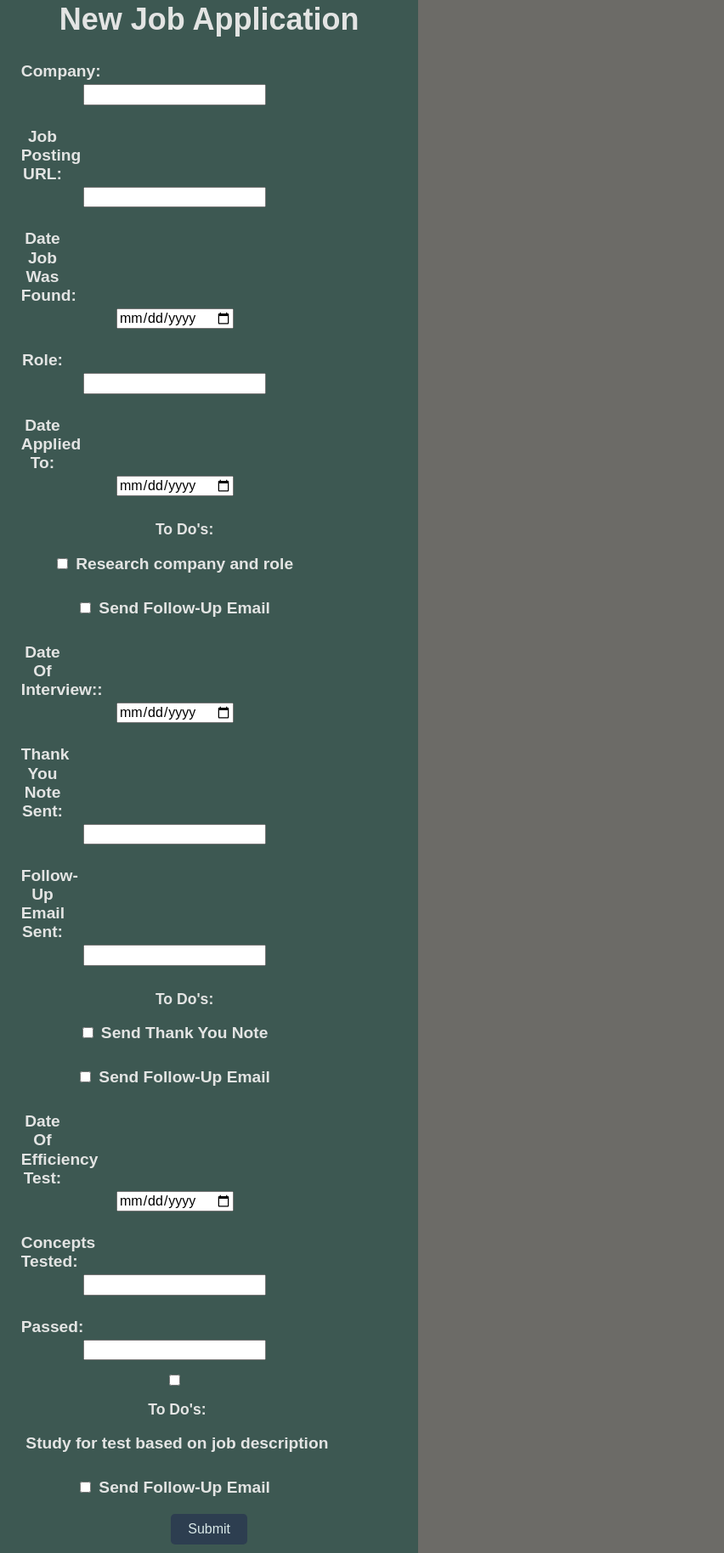
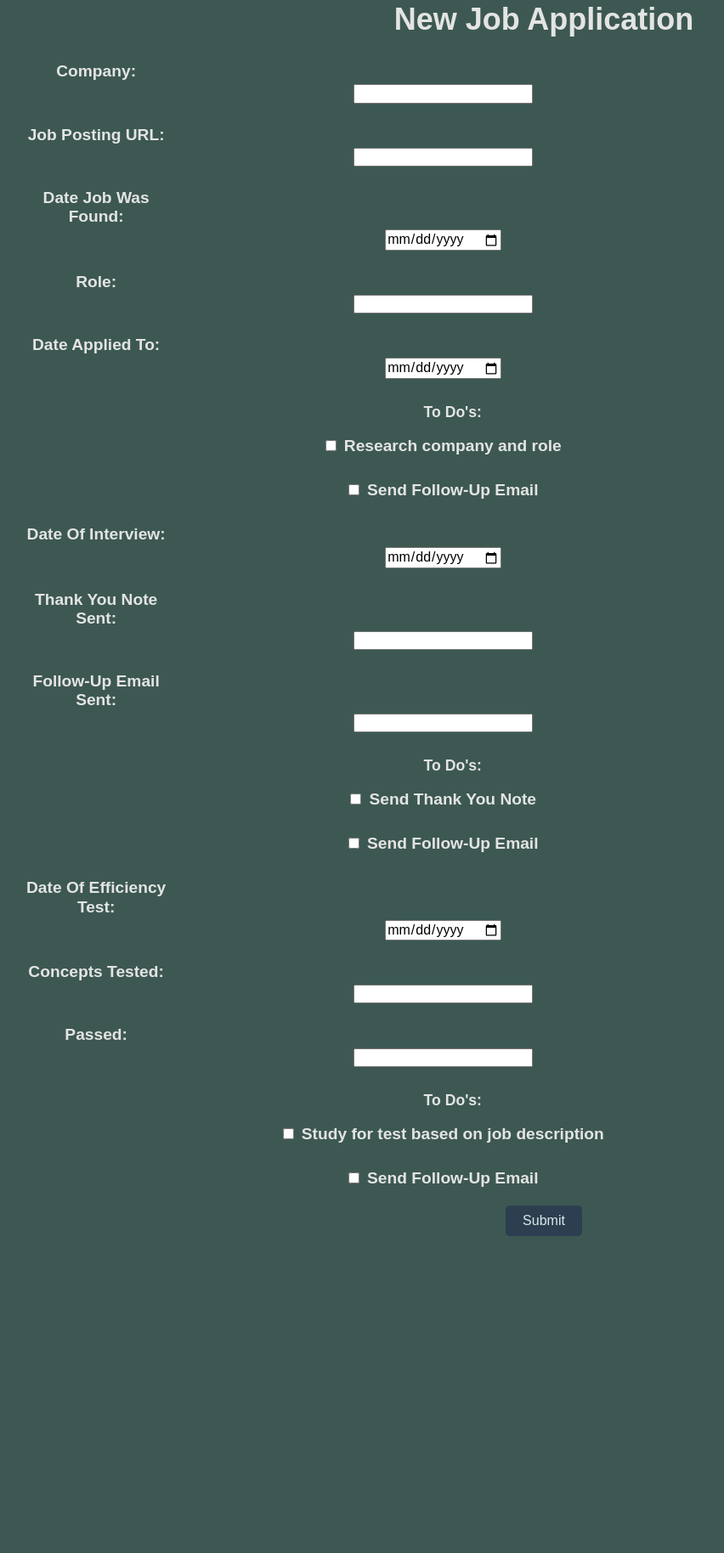
Before and after one commit to hkidd/Jobster, a Node server app: page /newApp in a window 1280 px wide. Shown: the part 147-1975 px from the top of the page at 85% size, without its empty margins (0-852 px from the left). After the commit the page ends 1612 px from the top, so only its background shows below. Run offline with Node 20, Linux system fonts and the light colour scheme; some libraries are stand-ins or nearby versions.

Commit message:
updating css file

```diff
--- a/controllers/application-routes.js
+++ b/controllers/application-routes.js
@@ -123,8 +123,12 @@
     // Otherwise, render the 'signup' template
     res.render('signup');
 });
-
+// New job application route
 router.get('/newApp', (req, res) => {
     res.render('newApp');
 });
+// Edit application route
+router.get('/editApp', (req, res) => {
+    res.render('editApp');
+});
 module.exports = router;
--- a/public/css/style.css
+++ b/public/css/style.css
@@ -7,6 +7,12 @@
     --dark: #3dd28f;
     --error: rgb(228, 46, 1);
     --border-radius: 0.3rem;
+}
+
+* {
+    margin: 0;
+    padding: 0;
+    max-width: 100%;
 }
 
 body {
@@ -66,16 +72,6 @@
     background-color: var(--dark);
 }
 
-.gallery {
-    flex: 4;
-    background-color: #fff;
-    padding: 50px;
-    display: flex;
-    flex-flow: row wrap;
-    justify-content: center;
-    align-items: center;
-}
-
 .btn-no-style {
     background: none;
     border: none;
@@ -90,6 +86,10 @@
 img {
     max-width: 100%;
     height: auto;
+}
+
+.app {
+    width: 100%;
 }
 
 form {
@@ -140,17 +140,6 @@
     font-weight: bold;
 }
 
-.gallery-name {
-    text-transform: uppercase;
-    letter-spacing: 3px;
-    text-shadow: 2px 2px 5px var(--secondary);
-    border: 10px groove var(--light);
-    padding-top: 30px;
-    padding-bottom: 30px;
-    padding-right: 100px;
-    padding-left: 100px;
-}
-
 
 /* LAYOUT */
 
--- a/views/editApp.handlebars
+++ b/views/editApp.handlebars
@@ -78,7 +78,7 @@
     </div>
   </div>
   <div class="row mb-3">
-    <label for="interviewDate" class="col-sm-2 col-form-label">Date Of Interview:: </label>
+    <label for="interviewDate" class="col-sm-2 col-form-label">Date Of Interview: </label>
     <div class="col-sm-10">
       <input type="date" class="form-control" id="interviewDate">
     </div>
--- a/views/newApp.handlebars
+++ b/views/newApp.handlebars
@@ -1,28 +1,8 @@
-<!DOCTYPE html>
-<html lang="en">
-
-<head>
-  <meta charset="utf-8">
-  <meta name="viewport" content="width=device-width, initial-scale=1.0">
-  <title>Jobster</title>
-  <script src="https://stackpath.bootstrapcdn.com/bootstrap/4.3.1/js/bootstrap.min.js"
-    integrity="sha384-JjSmVgyd0p3pXB1rRibZUAYoIIy6OrQ6VrjIEaFf/nJGzIxFDsf4x0xIM+B07jRM"
-    crossorigin="anonymous"></script>
-  <link rel="stylesheet" type="text/css" href="/css/jass.css">
-  <link rel="stylesheet" type="text/css" href="/css/style.css">
-  <script src="https://code.jquery.com/jquery-3.3.1.slim.min.js"
-    integrity="sha384-q8i/X+965DzO0rT7abK41JStQIAqVgRVzpbzo5smXKp4YfRvH+8abtTE1Pi6jizo"
-    crossorigin="anonymous"></script>
-  <script src="https://cdnjs.cloudflare.com/ajax/libs/popper.js/1.14.7/umd/popper.min.js"
-    integrity="sha384-UO2eT0CpHqdSJQ6hJty5KVphtPhzWj9WO1clHTMGa3JDZwrnQq4sF86dIHNDz0W1"
-    crossorigin="anonymous"></script>
-
-</head>
 
 <body>
   <header>
     <h1>New Job Application</h1>
-
+<div class=newapplication></div>
 <form>
   <div class="row mb-3">
     <label for="inputCompany" class="col-sm-2 col-form-label">Company: </label>
@@ -78,7 +58,7 @@
     </div>
   </div>
   <div class="row mb-3">
-    <label for="interviewDate" class="col-sm-2 col-form-label">Date Of Interview:: </label>
+    <label for="interviewDate" class="col-sm-2 col-form-label">Date Of Interview: </label>
     <div class="col-sm-10">
       <input type="date" class="form-control" id="interviewDate">
     </div>
@@ -162,3 +142,4 @@
   </div>
   <button type="submit" class="btn btn-primary">Submit</button>
 </form>
+</header>
```
